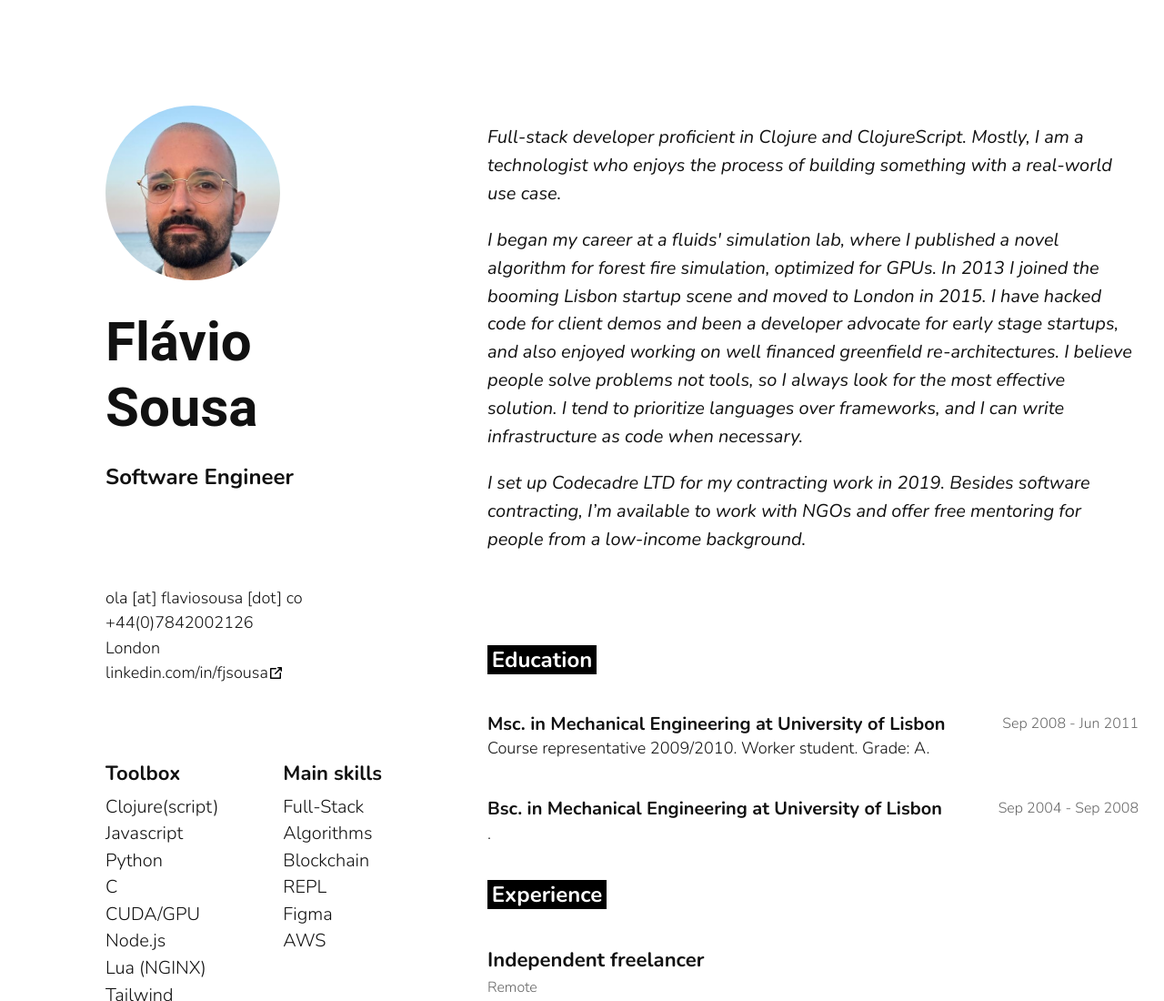
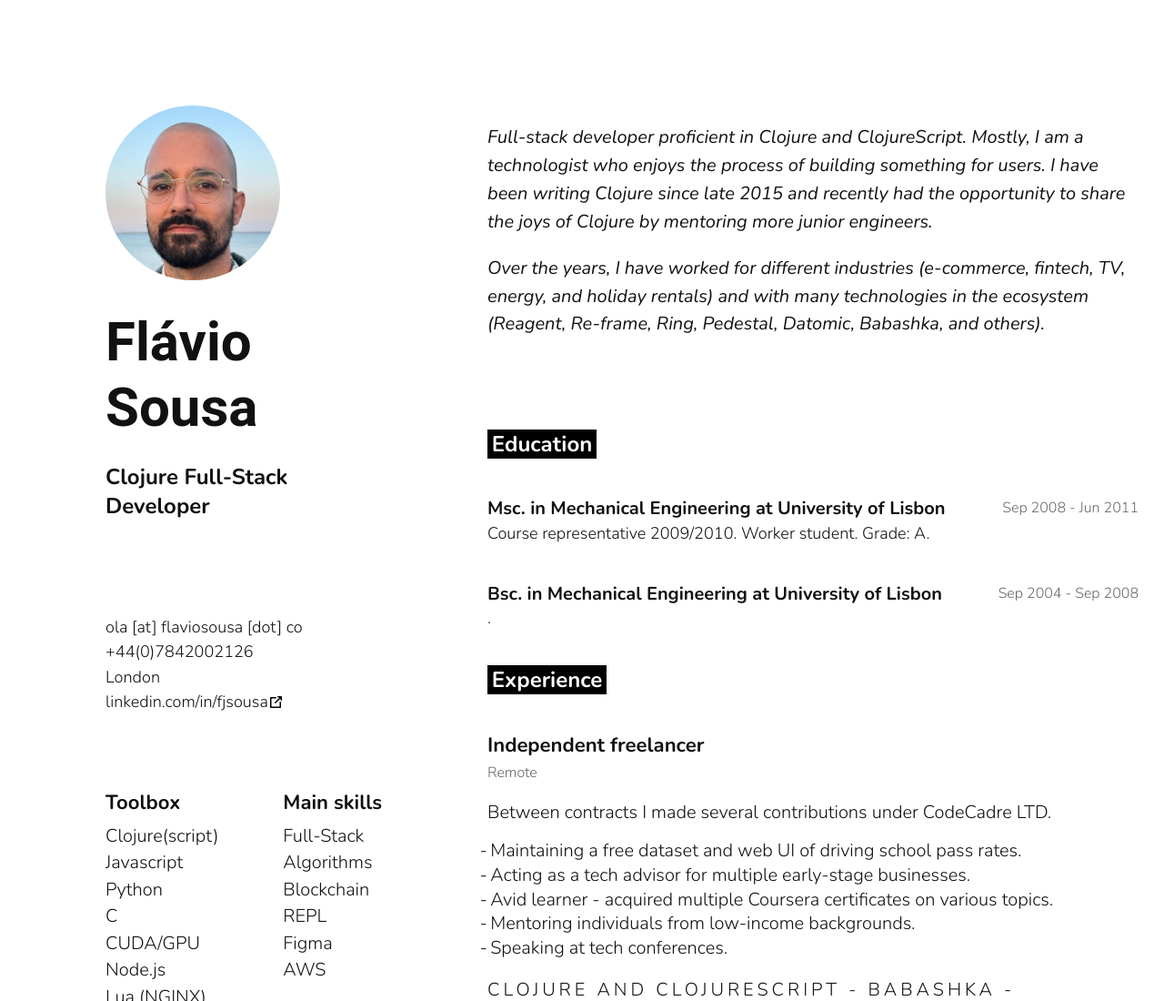
Before and after one commit to fjsousa/babashka-resume, a website: page html/index.html in a window 1280 px wide. Shown: the top 1100 px of the page at 91% size. Drawn offline with Linux system fonts and the light colour scheme; a web font is replaced by a local one.

Commit message:
clojure full stack developer summary and title

```diff
--- a/html/index.html
+++ b/html/index.html
@@ -12,8 +12,8 @@
     <div>
       <img class="rounded-full w-[12rem] mb-[2rem]" src="/marvila.jpeg" />
       <b class="self-stretch relative text-name leading-120 font-roboto">Flávio Sousa</b>
-      <p class="font-reboto text-h1">
-        <b>Software Engineer</b>
+      <p class="font-reboto text-h1 w-[16rem]">
+        <b>Clojure Full-Stack Developer</b>
       </p>
     </div>
     <div class="self-stretch relative leading-152">
@@ -226,9 +226,8 @@
   </div>
   <div class="self-stretch flex-1 flex flex-col items-start justify-start gap-5 text-3xl">
     <i class="self-stretch relative leading-140">
-      <p class="text-body">Full-stack developer proficient in Clojure and ClojureScript. Mostly, I am a technologist who enjoys the process of building something with a real-world use case.</p>
-      <p class="text-body">I began my career at a fluids&apos; simulation lab, where I published a novel algorithm for forest fire simulation, optimized for GPUs. In 2013 I joined the booming Lisbon startup scene and moved to London in 2015. I have hacked code for client demos and been a developer advocate for early stage startups, and also enjoyed working on well financed greenfield re-architectures. I believe people solve problems not tools, so I always look for the most effective solution. I tend to prioritize languages over frameworks, and I can write infrastructure as code when necessary.</p>
-      <p class="text-body">I set up Codecadre LTD for my contracting work in 2019. Besides software contracting, I’m available to work with NGOs and offer free mentoring for people from a low-income background.</p>
+      <p class="text-body">Full-stack developer proficient in Clojure and ClojureScript. Mostly, I am a technologist who enjoys the process of building something for users. I have been writing Clojure since late 2015 and recently had the opportunity to share the joys of Clojure by mentoring more junior engineers.</p>
+      <p class="text-body">Over the years, I have worked for different industries (e-commerce, fintech, TV, energy, and holiday rentals) and with many technologies in the ecosystem (Reagent, Re-frame, Ring, Pedestal, Datomic, Babashka, and others).</p>
     </i>
     <div class="self-stretch flex-1 flex flex-col items-start justify-start gap-25 text-h1">
       <b class="relative text-5xl inline-block bg-black text-white print px-[0.3rem]">Education</b>
```
Also changed, not shown: html/page-one.html (+4 -5 lines), resume.yaml (+4 -4 lines), html/global.css, 4 other files.
